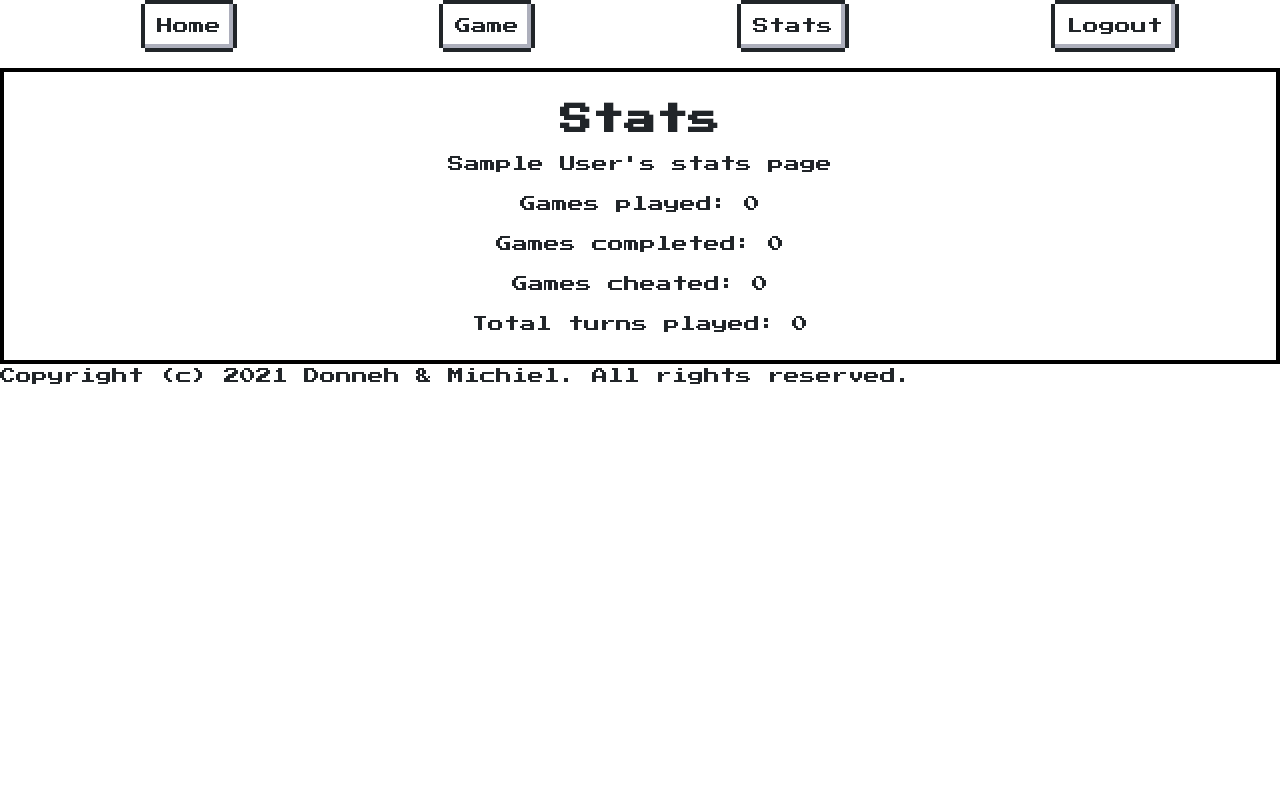
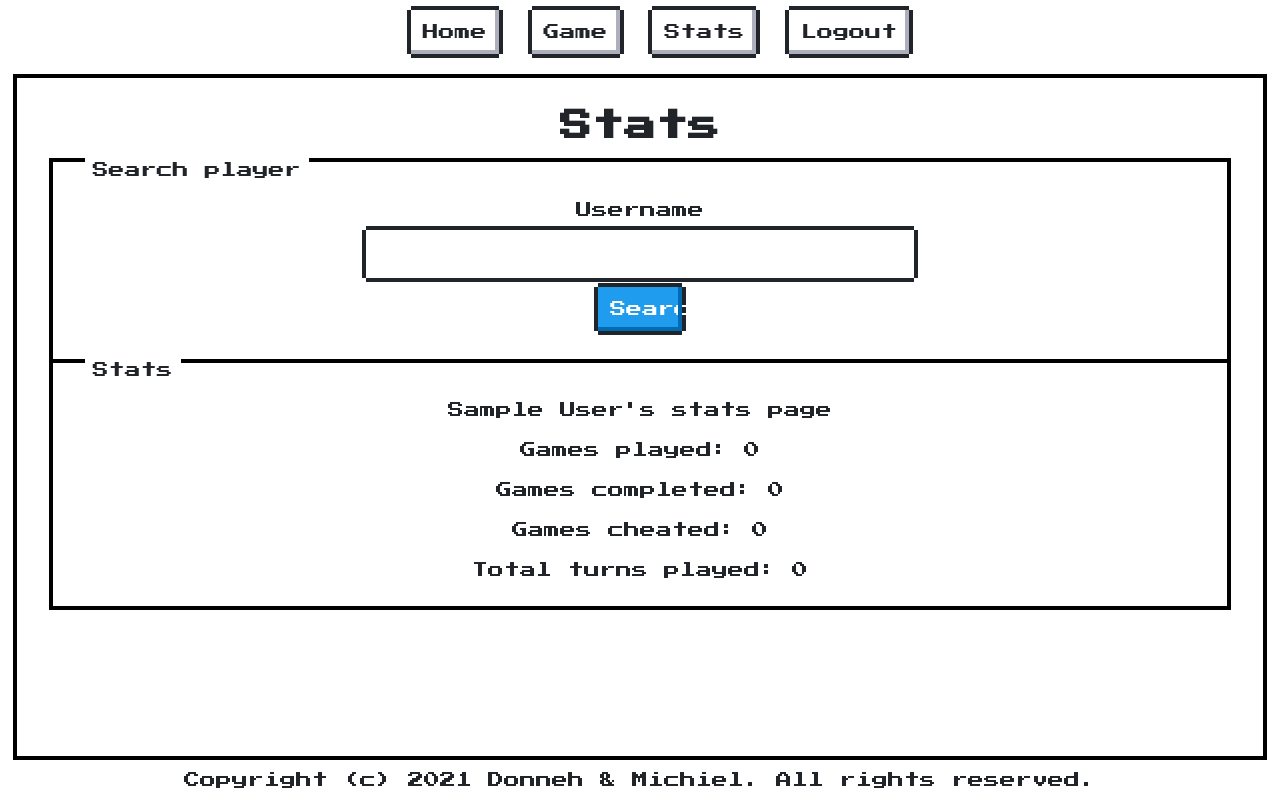
Before and after one commit to BuzzardM/MasterMind, a Flask app: page /stats/ in a window 1280 px wide. Run offline with Flask 2, Linux system fonts and the light colour scheme; the visitor is signed in with stand-in values (Sample User, id 1); data comes from the database, SQL or seed files in the repository; data that the repository does not hold is empty.

Commit message:
beep boop made a few improvements boop biep boop ps. listen to the beat

```diff
--- a/app.py
+++ b/app.py
@@ -35,12 +35,17 @@ def fill_colors():
     db.session.commit()
 
 
-with app.app_context():
+def setup_db():
     db.drop_all()
     db.create_all()
     fill_colors()
 
 
+with app.app_context():
+    # setup_db()
+    pass
+
+
 @lm.user_loader
 def load_user(user_id):
     return User.query.get(int(user_id))
--- a/blueprints/stats.py
+++ b/blueprints/stats.py
@@ -30,10 +30,12 @@ def index():
         )
 
 
-@stats.route('/<user_id>', methods=['GET'])
-def user_stats(user_id):
-    if request.method == 'GET':
-        found_user = User.query.filter_by(id=user_id).first()
+@stats.route('/', methods=['POST'])
+def user_stats():
+    if request.method == 'POST':
+        username = request.form['username']
+
+        found_user = User.query.filter_by(username=username).first()
         if found_user is None:
             return redirect(url_for('main.index'))
 
--- a/models/user.py
+++ b/models/user.py
@@ -5,12 +5,12 @@ from models.database import db
 
 class User(UserMixin, db.Model):
     id = db.Column(db.Integer, primary_key=True)
-    email = db.Column(db.String(100), unique=True)
+    username = db.Column(db.String(100), unique=True)
     password = db.Column(db.String(100))
     name = db.Column(db.String(1000))
     games = db.relationship('Game', backref='user', lazy=True)
 
-    def __init__(self, email, password, name):
-        self.email = email
+    def __init__(self, username, password, name):
         self.password = password
         self.name = name
+        self.username = username
--- a/static/style.css
+++ b/static/style.css
@@ -1,48 +1,88 @@
-.mainnav{
-    display: flex;
-    justify-content: space-around;
-    align-items: center;
-    text-decoration: none;
+html, body {
+    margin: 0;
+    height: 100%;
+    min-height: 100%;
 }
 
-.mainnav{
-    list-style-type: none;
+body {
+    display: flex;
+    flex-direction: column;
 }
 
-main{
-    padding: 5%;
-    height: 100%;
-    position: absolute;
-}
-
-#game_btn{
-    list-style-type: none;
+header {
+    height: 10vh;
 }
 
 footer {
-    position: relative;
-    bottom: 0;
-    width: 100%;
-    height: 2.5rem;
-  }
+    display: flex;
+    align-items: center;
+    height: 5vh;
+    width: 100vw;
+}
 
-.container{
+footer p {
+    margin: 0 !important;
+    width: inherit;
+    text-align: center;
+}
+
+main {
+    padding: 5%;
+    height: 85vh;
+    position: absolute;
+    flex: auto;
+    margin: 0 1vw;
+}
+
+.main-nav {
     display: flex;
     justify-content: center;
     align-items: center;
+    text-decoration: none;
+    list-style-type: none;
+    padding-top: 0.5%;
 }
 
-.game{
-    width: 70%;
-    height: 100%;
+.main-nav li {
+    margin: 0 1%;
 }
 
-.box{
-    width:30%;
-    height: 100%;
+#game_btn {
+    list-style-type: none;
+    margin-bottom: 2vh;
 }
 
-.messages{
+.new-game-select-box {
+    margin-bottom: 2vh;
+}
+
+.game-box {
+    margin-top: 2vh;
+}
+
+.container {
+    flex: 1;
+    display: flex;
+    justify-content: center;
+    height: 0;
+}
+
+#game-info-container {
+    flex: 1;
+    display: flex;
+    justify-content: center;
+    height: 90%;
+}
+
+.game {
+    width: 60%;
+}
+
+.game-info-box {
+    width: 40%;
+}
+
+.messages {
     overflow: auto;
 }
 
@@ -50,21 +90,93 @@ footer {
     width: 100%;
 }
 
-.alert{
+.alert {
     border-color: red;
     background-color: lightcoral;
     list-style-type: none;
 }
 
-.victory-stats{
+.victory-stats {
     list-style-type: none;
 }
 
-.turns{
+.turns {
     width: 70%;
     height: 100%;
 }
 
-.info-stast{
+.info-stats {
     width: 30%;
 }
+
+.game-flex {
+    height: 90%;
+    max-height: 90%;
+    display: flex;
+    flex-direction: column;
+}
+
+#game-info-message-box {
+    height: 100%;
+    overflow-y: scroll;
+}
+
+#guess-btn {
+    width: 40%;
+}
+
+#play-game-form {
+    height: 100%;
+}
+
+#play-game-form-content {
+    height: 85%;
+    display: flex;
+    flex-wrap: wrap;
+    flex-direction: column;
+    align-items: center;
+}
+
+#play-game-form-submit {
+    width: 100%;
+}
+
+#play-game-form-content div {
+    height: 19%;
+    width: 45% !important;
+    margin: 0 !important;
+}
+
+#victory-buttons {
+    padding-top: 1%;
+}
+
+#guesses_table {
+    height: 100%;
+    display: block;
+    overflow-y: scroll;
+}
+
+.flipped-image {
+  transform: scaleX(-1);
+}
+
+.auth-container button {
+    margin-top: 1%;
+    width: 15%;
+}
+
+.auth-field {
+    width: 50%;
+    margin: auto;
+}
+
+#search-player-container {
+    border-bottom: none;
+}
+
+#media-button {
+    position: fixed;
+    left: 1vw;
+    bottom: 1vh;
+}
--- a/templates/game/game.html
+++ b/templates/game/game.html
@@ -1,7 +1,9 @@
 {% extends "layout.html" %}
 {% block title %}Games{% endblock %}
+{% block content_header %}Games{% endblock %}
 {% block content %}
     <a id="game_btn" class="nes-btn is-primary" href="{{ url_for('game.new') }}">New Game</a>
+    {% if len(games) > 0 %}
     <table id="games_table">
         <tr>
             <th>Game</th>
@@ -30,4 +32,5 @@
             </tr>
         {% endfor %}
     </table>
+    {% endif %}
 {% endblock %}
--- a/templates/layout.html
+++ b/templates/layout.html
@@ -21,7 +21,7 @@
   {% endif %}
 {% endwith %}
 <nav>
-    <ul class="mainnav">
+    <ul class="main-nav">
         <li><a class="nes-btn" href="{{ url_for('main.index') }}">Home</a></li>
         {% if not current_user.is_authenticated %}
             <li><a class="nes-btn" href="{{ url_for('auth.register') }}">Register</a></li>
@@ -39,7 +39,7 @@
     </ul>
 </nav>
 <main class="nes-container with-title is-centered">
-    <h1>{{ self.title() }}</h1>
+    <h1>{% block content_header %}{% endblock %}</h1>
     {% block content %}{% endblock %}
 </main>
 <footer>
--- a/templates/stats/stats.html
+++ b/templates/stats/stats.html
@@ -1,9 +1,25 @@
 {% extends "layout.html" %}
 {% block title %}Stats{% endblock %}
+{% block content_header %}Stats{% endblock %}
 {% block content %}
-    <p>{{ user.name }}'s stats page</p>
-    <p>Games played: {{ len(user.games) }}</p>
-    <p>Games completed: {{ len(completed_games) }}</p>
-    <p>Games cheated: {{ len(cheated_games) }}</p>
-    <p>Total turns played: {{ total_turns }}</p>
+    <div class="nes-container with-title auth-container" id="search-player-container">
+        <p class="title">Search player</p>
+        <form method="POST" action="{{ url_for('stats.user_stats') }}">
+            <div class="nes-field auth-field">
+                <label for="username_field">Username</label>
+                <input type="text" id="username_field" class="nes-input" name="username">
+                <div id="search-player-btn">
+                    <button type="submit" class="nes-btn is-primary">Search</button>
+                </div>
+            </div>
+        </form>
+    </div>
+    <div class="nes-container with-title auth-container">
+        <p class="title">Stats</p>
+        <p>{{ user.name }}'s stats page</p>
+        <p>Games played: {{ len(user.games) }}</p>
+        <p>Games completed: {{ len(completed_games) }}</p>
+        <p>Games cheated: {{ len(cheated_games) }}</p>
+        <p>Total turns played: {{ total_turns }}</p>
+    </div>
 {% endblock %}
```
Also changed, not shown: blueprints/auth.py (+9 -5 lines), templates/auth/login.html (+7 -5 lines), templates/auth/register.html (+10 -7 lines), templates/game/info_game.html (+8 -14 lines), templates/game/new_game.html (+5 -4 lines), templates/game/play_game.html (+23 -10 lines), templates/main/index.html (+31 -1 lines), static/images/einstein_gif.gif (added), static/images/hawking_gif.gif (added), static/images/mastermind_logo.png (added), 1 other file.
